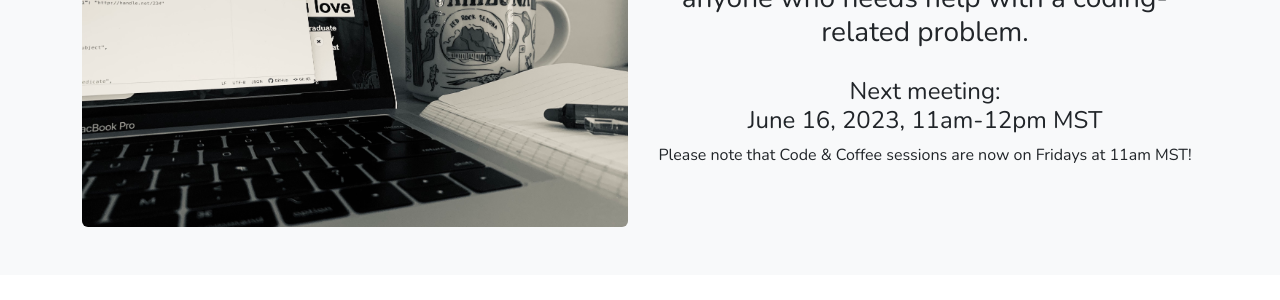
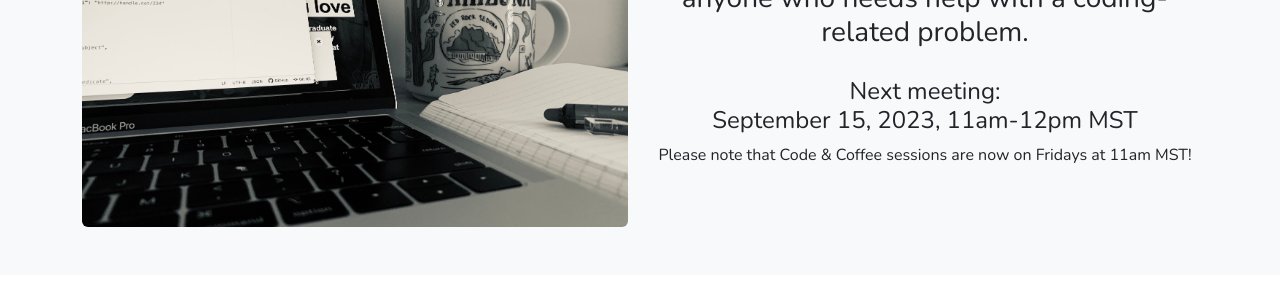
Before and after one commit to rse-asu/rse-asu.github.io, a Jekyll site: the page built from code-coffee.html, in a window 1280 px wide. Shown: the part 253-553 px from the top of the page. Built offline with Jekyll 4.4.1, drawn with Linux system fonts in a browser that asks for light colours; nearby versions of some CDN libraries.

Commit message:
Updated September C&C

```diff
--- a/code-coffee.html
+++ b/code-coffee.html
@@ -14,7 +14,7 @@ title: Code & Coffee
                 <h3>Monthly ASU Code and Coffee session for anyone who needs help with a coding-related problem.</h3>
                 <h4 style="padding-top: 20px">
                     Next meeting: <br>
-                    June 16, 2023, 11am-12pm MST
+                    September 15, 2023, 11am-12pm MST
                 </h4>
                 <p>
                     Please note that Code & Coffee sessions are now on Fridays at 11am MST!
```
